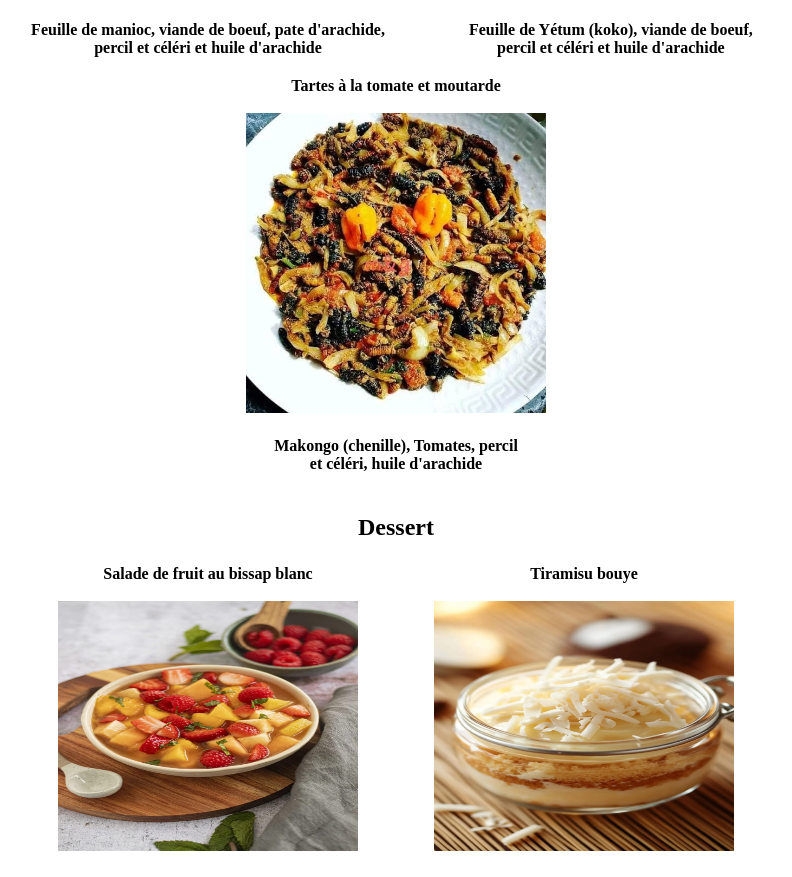
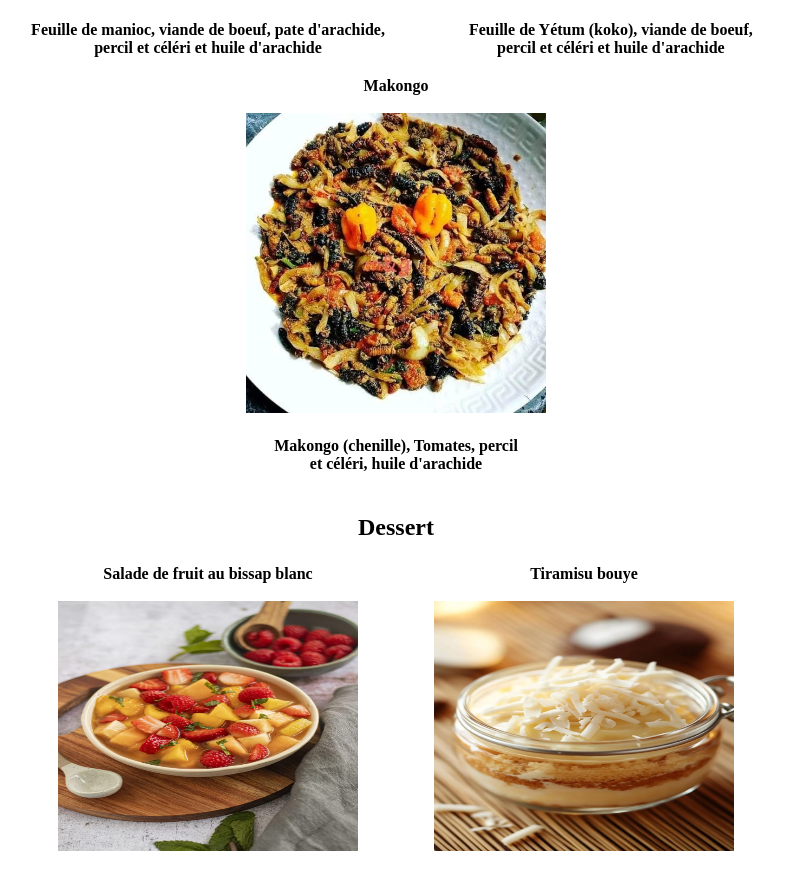
Before and after one commit to Jione-23/Projet_css1, a plain HTML site: page index.html in a window 1280 px wide. Shown: the part 1212-2089 px from the top of the page, without its empty margins (244-1036 px from the left). Drawn offline with Linux system fonts and the light colour scheme.

Commit message:
first commit

```diff
--- a/index.html
+++ b/index.html
@@ -82,7 +82,7 @@
         <!-- Ajout du troisième plat principal -->
          <tr >
             <th colspan="3">
-                <strong>Tartes à la tomate et moutarde</strong> <br>
+                <strong>Makongo</strong> <br>
                 <br><img src="Asset/Makongo.jpeg" width="300" alt="Ceci est un plat fait à base de Makongo (chenille), Tomates, percil et céléri, huile d'arachide">
             </th>
         </tr>
```
